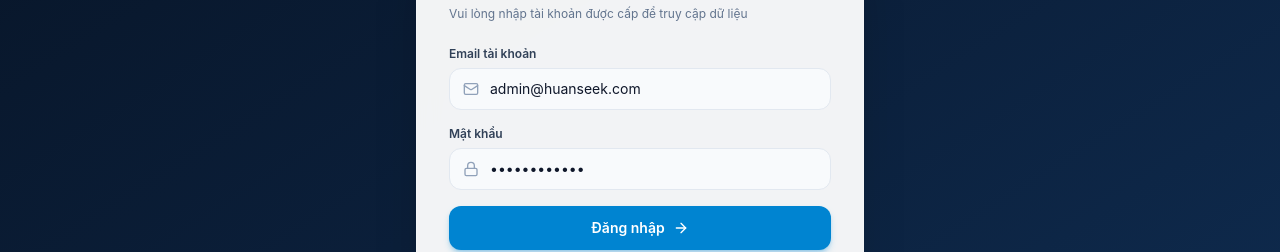
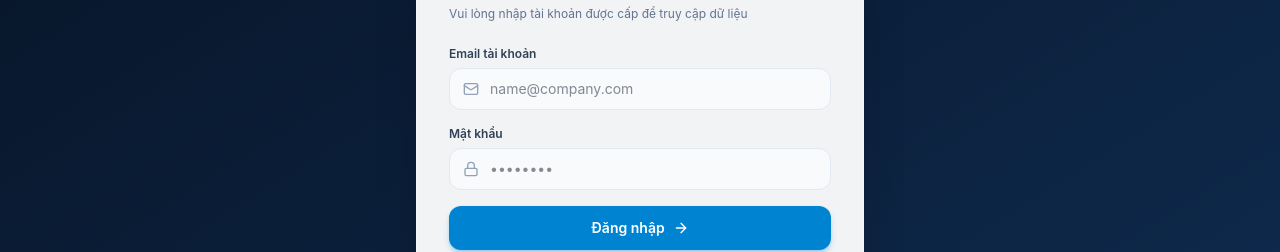
Before and after one commit to huanseek-code/BDS_dataManagement, a Next.js app: page /login in a window 1280 px wide. Shown: the part 306-558 px from the top of the page. Built offline with nearby package versions, Linux system fonts and the light colour scheme; no server answers.

Commit message:
fix: remove prefilled login credentials for security and migrate middleware to proxy for Next.js 16

```diff
--- a/app/login/page.tsx
+++ b/app/login/page.tsx
@@ -67,8 +67,8 @@ export default function LoginPage() {
                   type="email"
                   name="email"
                   required
-                  defaultValue="admin@huanseek.com"
-                  placeholder="admin@huanseek.com"
+                  autoComplete="email"
+                  placeholder="name@company.com"
                   className="w-full pl-10 pr-4 py-2.5 rounded-xl border border-slate-200 text-sm focus:outline-none focus:ring-2 focus:ring-sky-500 focus:border-sky-500 transition bg-slate-50 focus:bg-white"
                 />
               </div>
@@ -84,7 +84,7 @@ export default function LoginPage() {
                   type="password"
                   name="password"
                   required
-                  defaultValue="Admin@123456"
+                  autoComplete="current-password"
                   placeholder="••••••••"
                   className="w-full pl-10 pr-4 py-2.5 rounded-xl border border-slate-200 text-sm focus:outline-none focus:ring-2 focus:ring-sky-500 focus:border-sky-500 transition bg-slate-50 focus:bg-white"
                 />
--- a/middleware.ts
+++ b/proxy.ts
@@ -1,7 +1,7 @@
 import { createServerClient } from "@supabase/ssr";
 import { NextResponse, type NextRequest } from "next/server";
 
-export async function middleware(request: NextRequest) {
+export async function proxy(request: NextRequest) {
   let supabaseResponse = NextResponse.next({
     request,
   });
```
